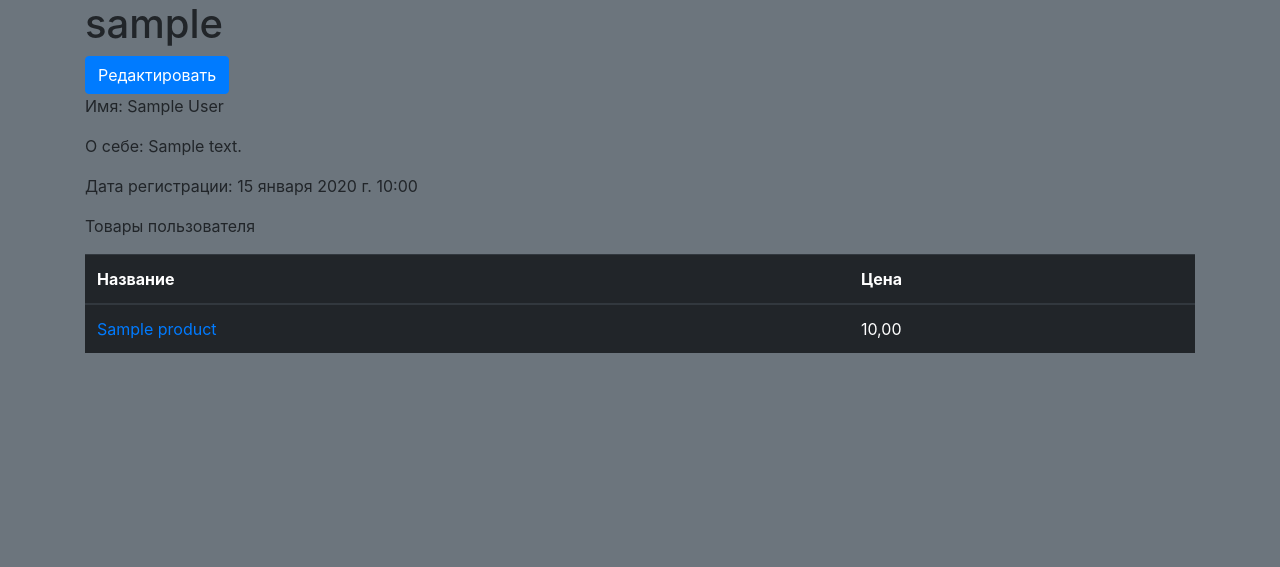
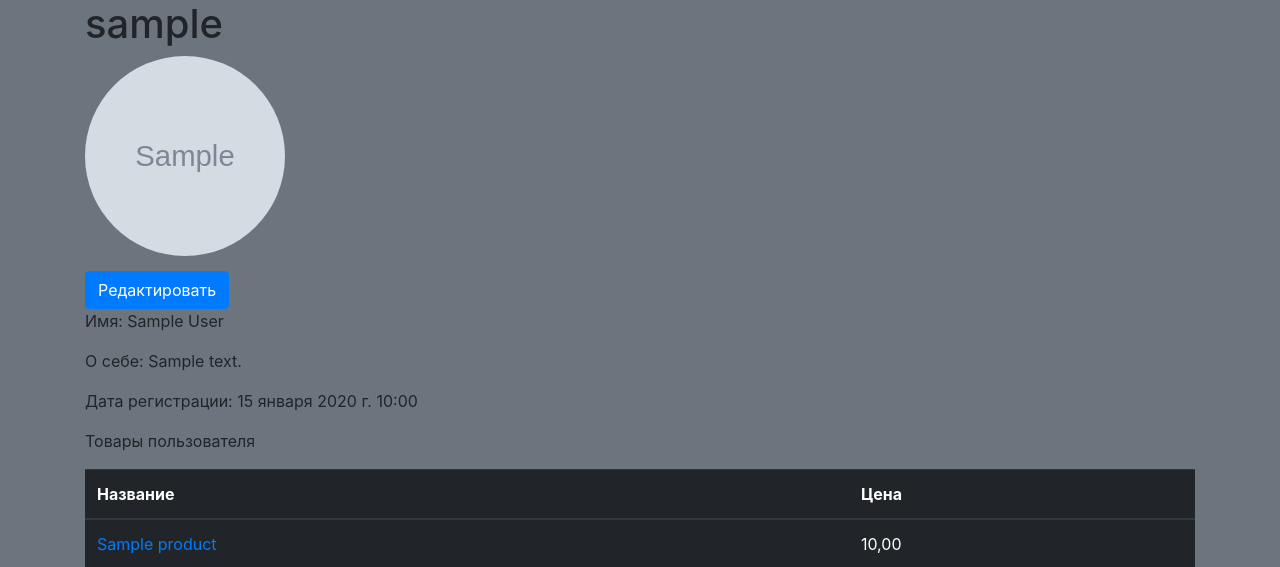
Before and after one commit to kuk4si/MARKETPLACE-Django-, a Django app: page /accounts/profile/1 in a window 1280 px wide. Shown: the part 56-623 px from the top of the page. Run offline with Django 4.2, Linux system fonts and the light colour scheme; tables that the repository leaves empty hold one stand-in row (values such as "Sample post"); grey boxes marked "Sample" are stand-in pictures; some libraries are stand-ins or nearby versions.

Commit message:
profile update + fix

```diff
--- a/accounts/models.py
+++ b/accounts/models.py
@@ -14,6 +14,7 @@ class Profile(models.Model):
     bio = models.TextField(max_length=500, blank=True)
     location = models.CharField(max_length=30, blank=True)
     birth_date = models.DateField(null=True, blank=True)
+    avatar = models.ImageField(upload_to='profiles/avatars', blank=True, null=True, verbose_name='Аватар')
 
     def __str__(self):
         return self.user.username
--- a/accounts/templates/accounts/profile.html
+++ b/accounts/templates/accounts/profile.html
@@ -1,14 +1,25 @@
 {% extends 'base.html' %}
-
+{% load static %}
 {% block title %}Пользователь {{ user.username }}{% endblock %}
 
 {% block content %}
 
         <h1>{{ user.username }}</h1>
 
-        <a href="{% url 'accounts:profile_update' user.pk %}">
-            <button type="button" class="btn btn-primary">Редактировать</button>
-        </a>
+        {% get_static_prefix as STATIC_PREFIX %}
+
+
+        {% if user.profile.avatar %}
+            <img class="user_avatar" src="{{ user.profile.avatar.url }}">
+        {% else %}
+            <img class="user_avatar" src="{{ STATIC_PREFIX }}img/default_profile_avatar.jpg">
+        {% endif %}
+
+        <div class="">
+            <a href="{% url 'accounts:profile_update' user.pk %}">
+                <button type="button" class="btn btn-primary">Редактировать</button>
+            </a>
+        </div>
 
         <p>Имя: {{ user.profile.name }}</p>
         <p>О себе: {{ user.profile.bio }}</p>
--- a/accounts/templates/accounts/profile_update.html
+++ b/accounts/templates/accounts/profile_update.html
@@ -4,8 +4,9 @@
 
 {% block content %}
 <br>
-    <form method="post">{% csrf_token %}
-    {{ form.as_p }}
+    <form method="post" enctype="multipart/form-data">
+        {% csrf_token %}
+        {{ form.as_p }}
     <input type="submit" value="Сохранить">
 
 {% endblock %}
--- a/accounts/views.py
+++ b/accounts/views.py
@@ -50,5 +50,5 @@ def profile(request, pk):
 
 class ProfileUpdate(UpdateView):
     model = Profile
-    fields = ['bio']
+    fields = ['bio', 'avatar']
     template_name = 'accounts/profile_update.html'
--- a/marketplace/urls.py
+++ b/marketplace/urls.py
@@ -16,8 +16,15 @@ Including another URLconf
 from django.contrib import admin
 from django.urls import path, include
 
+from django.conf import settings
+from django.conf.urls.static import static
+
 urlpatterns = [
     path('admin/', admin.site.urls),
     path('', include(('products.urls', 'products'))),
     path('accounts/', include(('accounts.urls', 'accounts'))),
 ]
+
+if settings.DEBUG:
+    urlpatterns += static(settings.MEDIA_URL,
+                          document_root=settings.MEDIA_ROOT)
--- /dev/null
+++ b/static/css/style.css
@@ -0,0 +1,6 @@
+.user_avatar{
+    border-radius: 100px;
+    width: 200px;
+    height: 200px;
+    margin-bottom: 15px;
+}
--- a/templates/base.html
+++ b/templates/base.html
@@ -1,3 +1,4 @@
+{% load static %}
 <!doctype html>
 <html lang="en">
   <head>
@@ -6,6 +7,7 @@
     <meta name="viewport" content="width=device-width, initial-scale=1, shrink-to-fit=no">
 
     <!-- Bootstrap CSS -->
+    <link rel="stylesheet" href="{% static 'css/style.css'%}" type="text/css">
     <link rel="stylesheet" href="https://cdn.jsdelivr.net/npm/bootstrap@4.0.0/dist/css/bootstrap.min.css" integrity="sha384-Gn5384xqQ1aoWXA+058RXPxPg6fy4IWvTNh0E263XmFcJlSAwiGgFAW/dAiS6JXm" crossorigin="anonymous">
 
     <title>{% block title %}{% endblock %}</title>
```
Also changed, not shown: marketplace/settings.py (+11 -1 lines).
